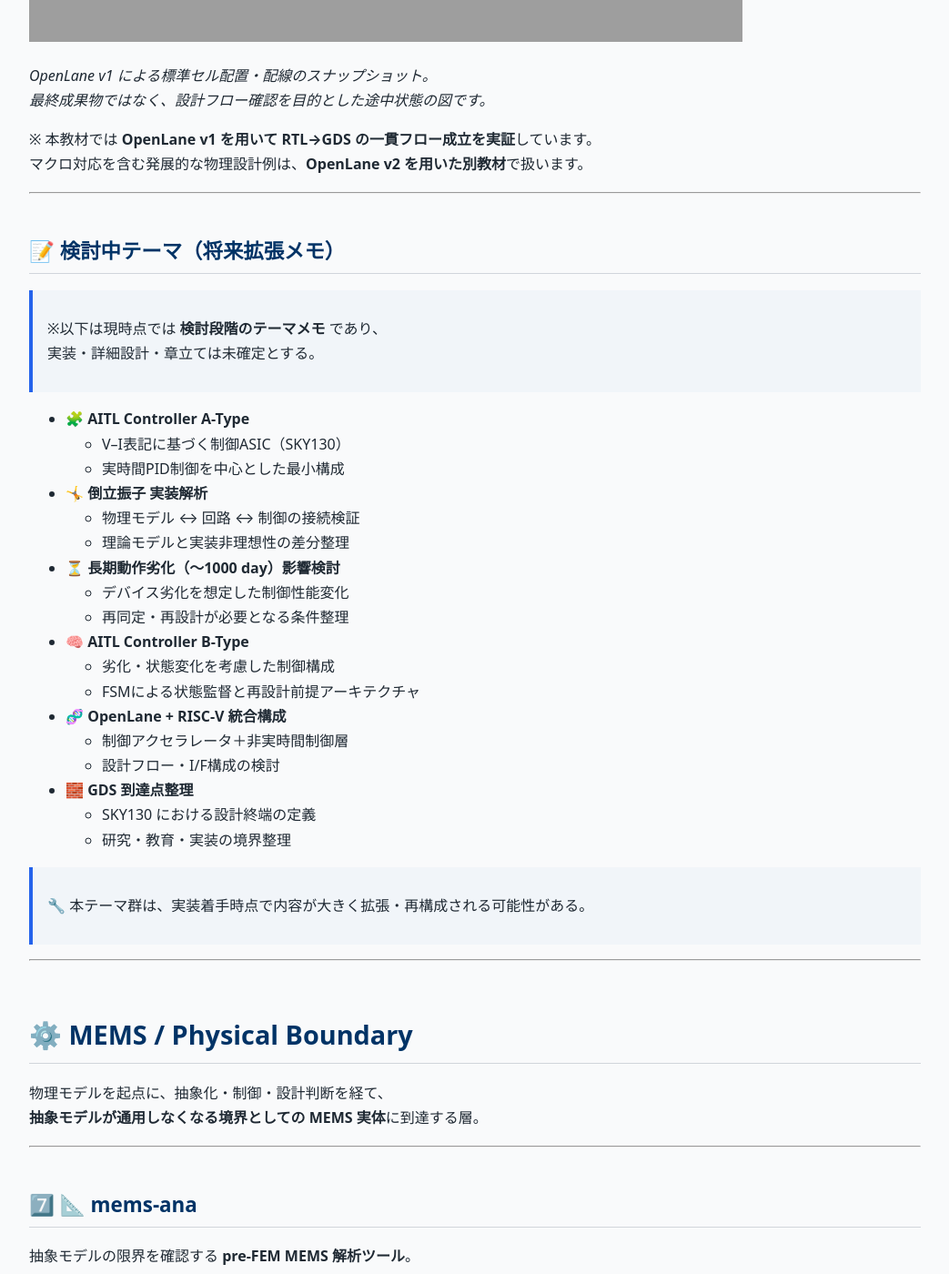
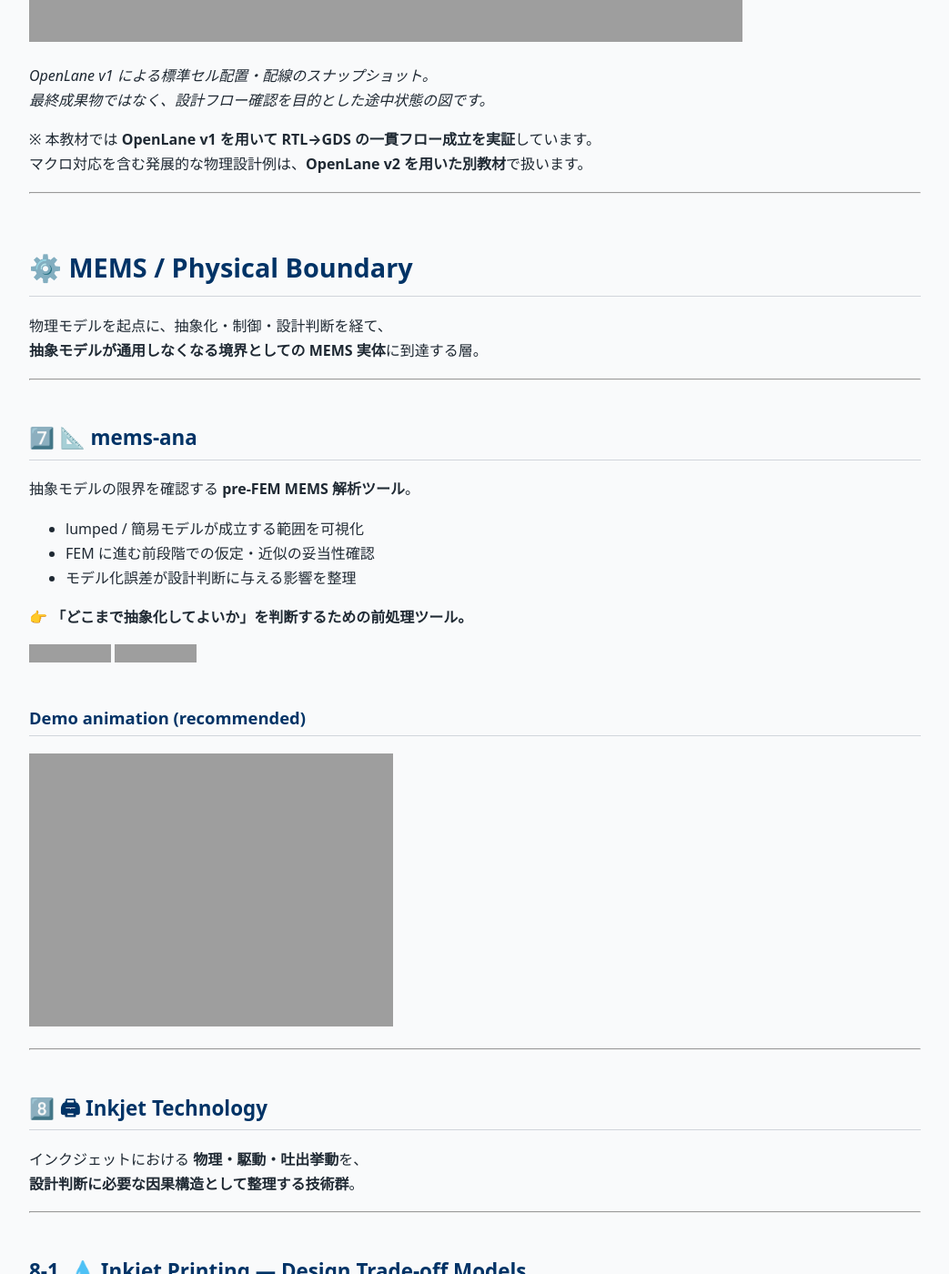
Before and after one commit to Samizo-AITL/Samizo-AITL.github.io, a Jekyll site: the page built from portal/index.md, in a window 1280 px wide and 1400 px high, scrolled down 15758 px. Shown: the whole window at 91% size, without its empty margins (118-1161 px from the left). Built offline with Jekyll 4.4.1, drawn with Linux system fonts in a browser that asks for light colours; our own code applies the rules of GitHub Pages for plain Markdown files; grey boxes are pictures that could not be loaded.

Commit message:
Update index.md

```diff
--- a/portal/index.md
+++ b/portal/index.md
@@ -503,39 +503,6 @@
 
 ---
 
-## 📝 検討中テーマ（将来拡張メモ）
-
-> ※以下は現時点では **検討段階のテーマメモ** であり、
-> 実装・詳細設計・章立ては未確定とする。
-
-- 🧩 **AITL Controller A-Type**
-  - V–I表記に基づく制御ASIC（SKY130）
-  - 実時間PID制御を中心とした最小構成
-
-- 🤸 **倒立振子 実装解析**
-  - 物理モデル ↔ 回路 ↔ 制御の接続検証
-  - 理論モデルと実装非理想性の差分整理
-
-- ⏳ **長期動作劣化（〜1000 day）影響検討**
-  - デバイス劣化を想定した制御性能変化
-  - 再同定・再設計が必要となる条件整理
-
-- 🧠 **AITL Controller B-Type**
-  - 劣化・状態変化を考慮した制御構成
-  - FSMによる状態監督と再設計前提アーキテクチャ
-
-- 🧬 **OpenLane + RISC-V 統合構成**
-  - 制御アクセラレータ＋非実時間制御層
-  - 設計フロー・I/F構成の検討
-
-- 🧱 **GDS 到達点整理**
-  - SKY130 における設計終端の定義
-  - 研究・教育・実装の境界整理
-
-> 🔧 本テーマ群は、実装着手時点で内容が大きく拡張・再構成される可能性がある。
-
----
-
 # ⚙️ MEMS / Physical Boundary
 物理モデルを起点に、抽象化・制御・設計判断を経て、
 **抽象モデルが通用しなくなる境界としての MEMS 実体**に到達する層。
```
